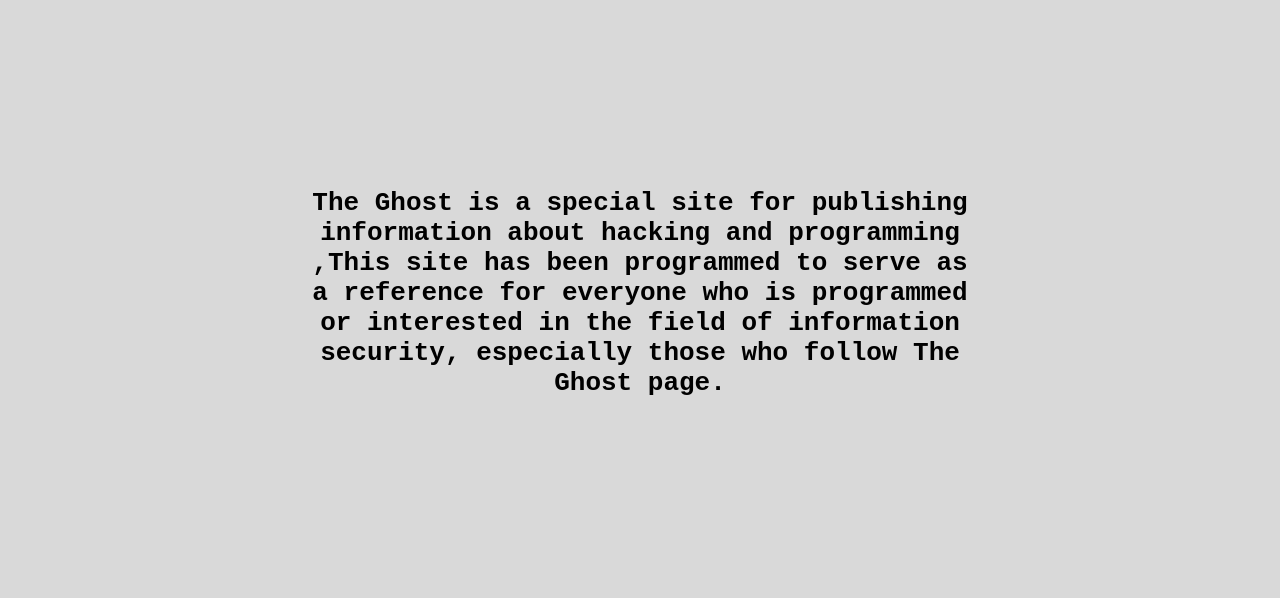
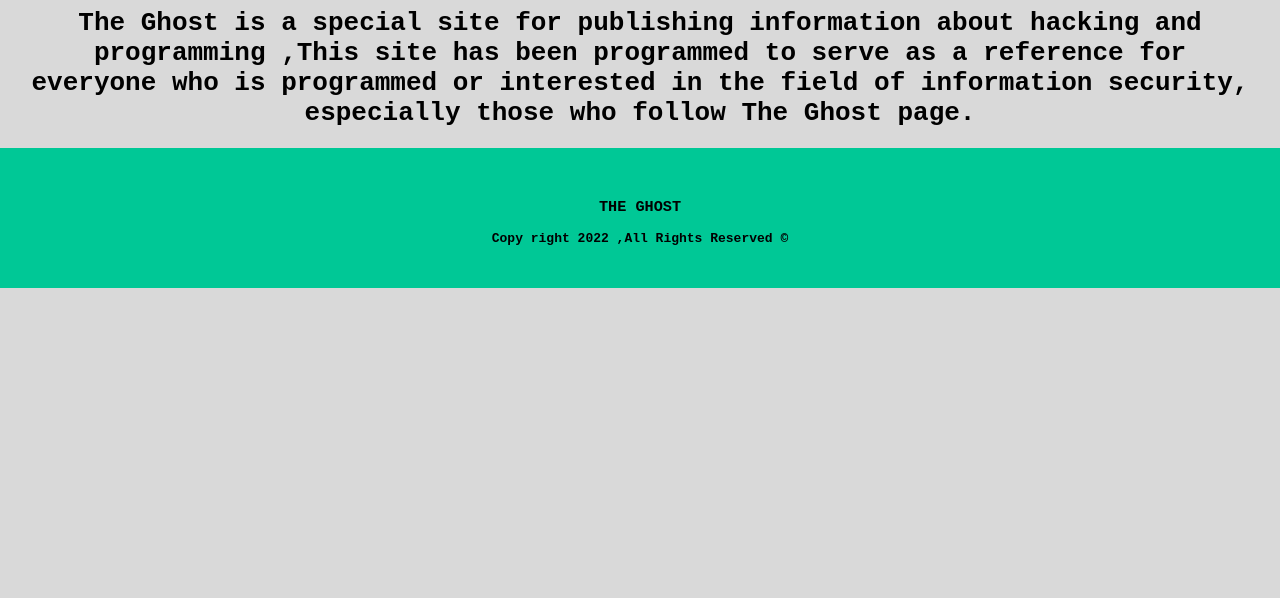
Before and after one commit to YASSER-CH/The_Ghost_Information, a plain HTML site: page about.html in a window 1280 px wide. Shown: the part 667-1265 px from the top of the page. After the commit the page ends 955 px from the top, so only its background shows below. Drawn offline with Linux system fonts and the light colour scheme.

Commit message:
Update about.css

```diff
--- a/css/about.css
+++ b/css/about.css
@@ -28,7 +28,7 @@
 #box h1{
 	text-align: center;
 	font-weight: bold;
-	margin: 200px 300px;
+	margin: 20px 30px;
 }
 a{
 	text-decoration: none;
```
